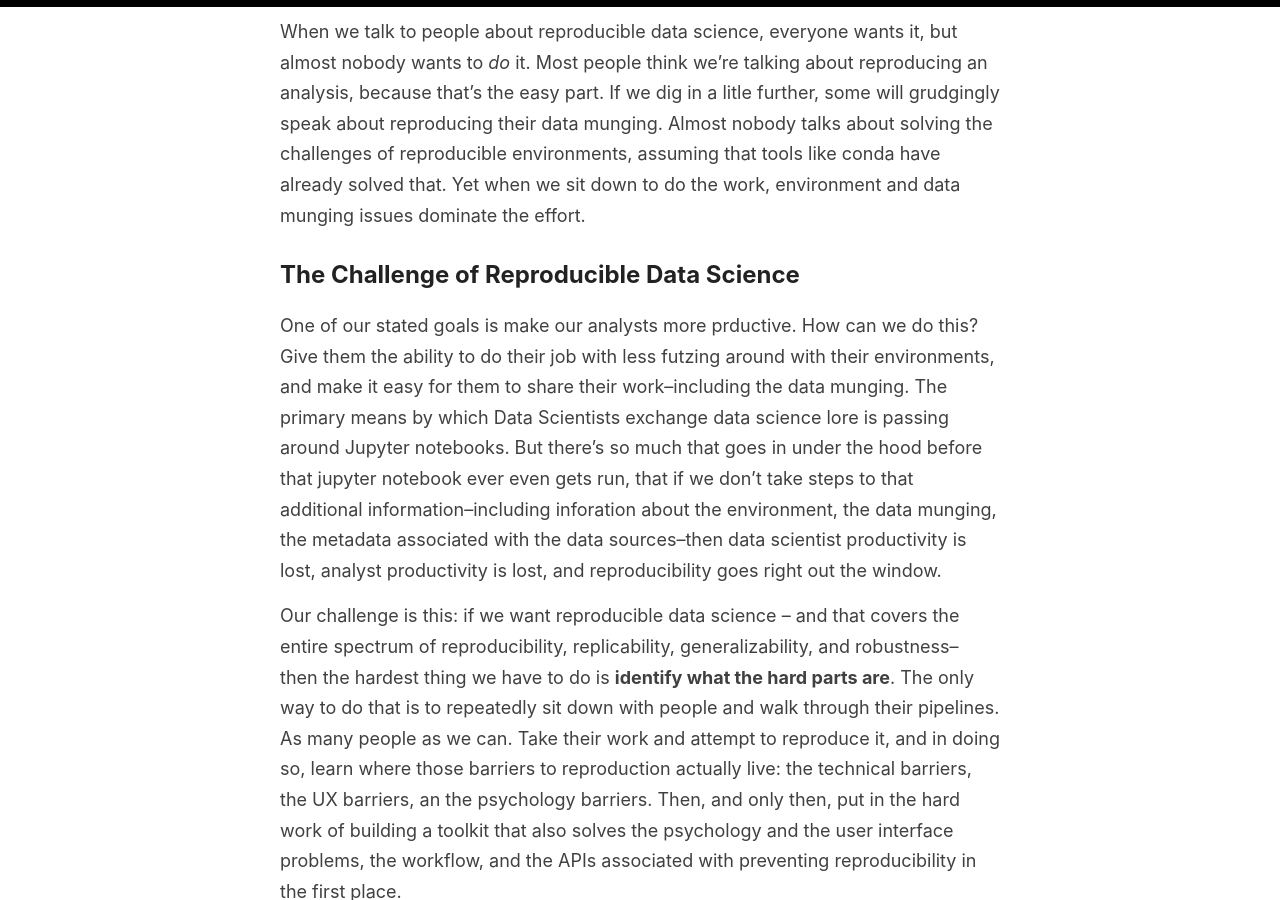
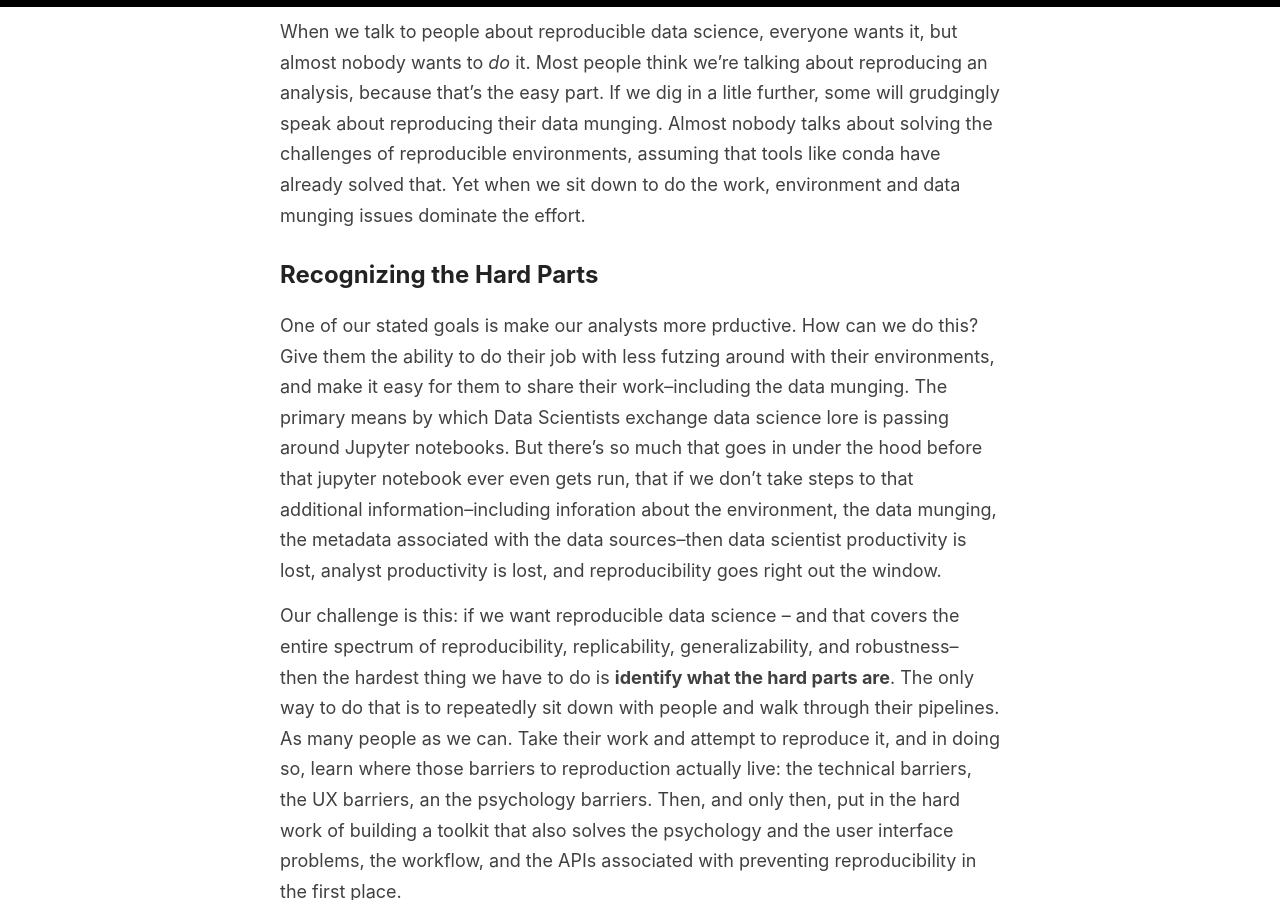
Before and after one commit to hackalog/hackalog.github.io, a Jekyll site: the page built from _posts/2020-02-20-reproducibility.md, in a window 1280 px wide and 900 px high, scrolled down 1890 px. Built offline with Jekyll 4.4.1, drawn with Linux system fonts in a browser that asks for light colours.

Commit message:
change subhead

```diff
--- a/_posts/2020-02-20-reproducibility.md
+++ b/_posts/2020-02-20-reproducibility.md
@@ -79,7 +79,7 @@ challenges of reproducible environments, assuming that tools like
 conda have already solved that. Yet when we sit down to do the work,
 environment and data munging  issues dominate the effort.
 
-## The Challenge of Reproducible Data Science
+## Recognizing the Hard Parts
 
 One of our stated goals is make our analysts more prductive. How can
 we do this? Give them the ability to do their job with less futzing
```
